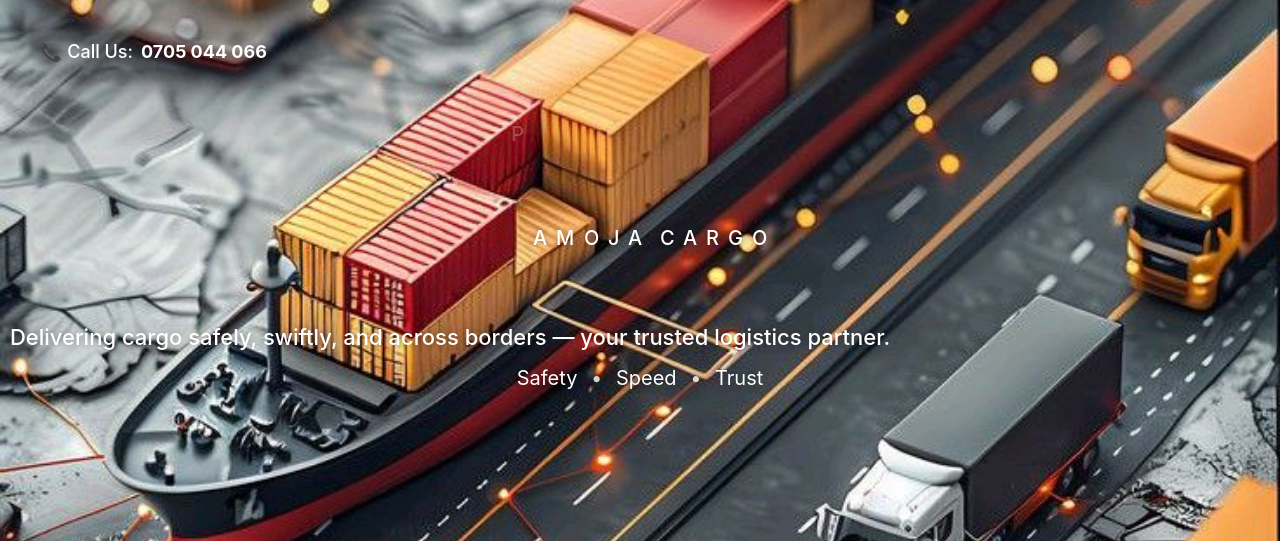
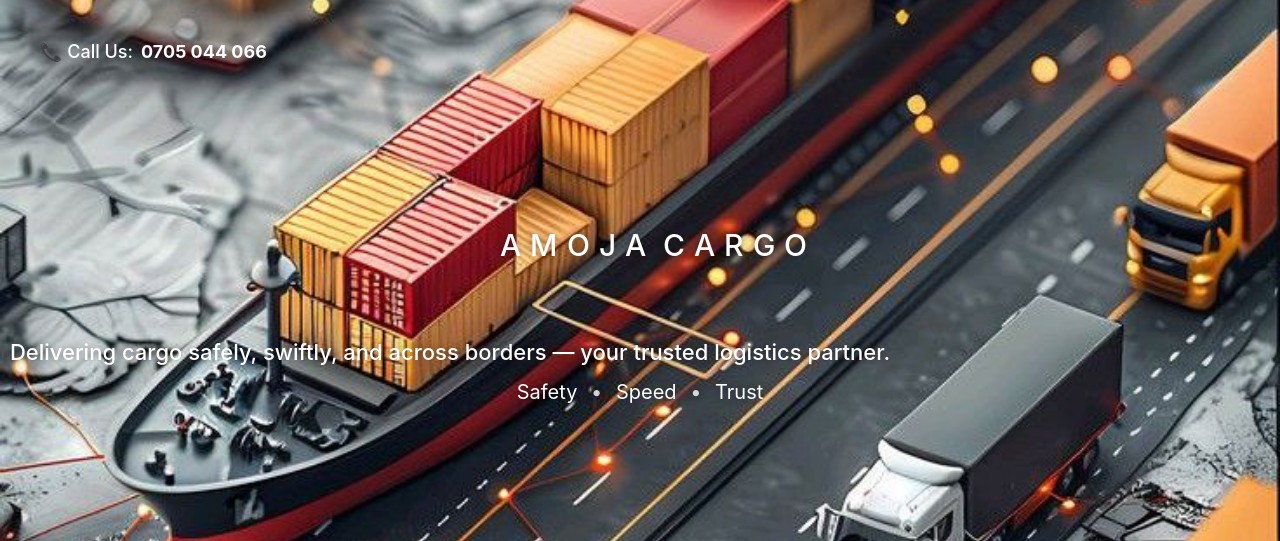
Before and after one commit to mwalimu-abdi/PAMOJA--CARGO, a plain HTML site: page index.html in a window 1280 px wide. Shown: the part 166-707 px from the top of the page. Drawn offline with Linux system fonts and the light colour scheme.

```diff
--- a/index.html
+++ b/index.html
@@ -455,7 +455,7 @@ body {
     margin-top: 200px;
     display: flex;
     gap: 8px;              /* smaller gap */
-    font-size: 20px !important;
+    font-size: 30px !important;
     font-weight: 550 !important;
     color: white;
     text-transform: uppercase;
```
